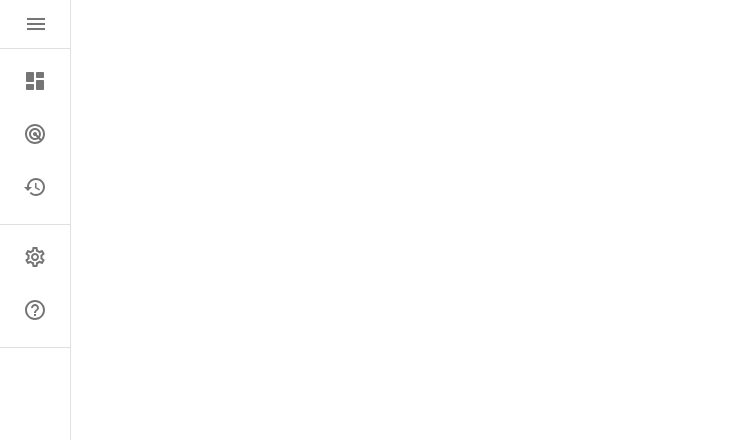
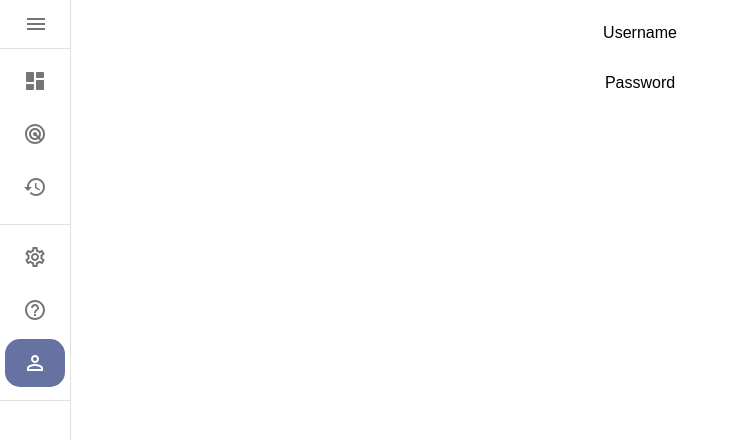
Before and after one commit to stanleyavril123/sectool, a React (Create React App) app in the folder client/: page /User in a window 1280 px wide. Before the commit this address had no page. Shown: the top 440 px of the page, without its empty margins (0-740 px from the left). Built offline with nearby package versions, Linux system fonts and the light colour scheme.

Commit message:
Started the login page with some ideas

```diff
--- a/client/src/App.tsx
+++ b/client/src/App.tsx
@@ -3,6 +3,7 @@ import { BrowserRouter, Routes, Route } from "react-router-dom";
 import Dashboard from "./pages/Dashboard";
 import Scan from "./pages/ScanPage";
 import Sidebar from "./components/sidebar/Sidebar";
+import User from "./pages/User";
 
 const App: React.FC = () => {
   return (
@@ -12,6 +13,7 @@ const App: React.FC = () => {
         <Route path="/" element={<Dashboard />} />
         <Route path="/Dashboard" element={<Dashboard />} />
         <Route path="/Scan" element={<Scan />} />
+        <Route path="/User" element={<User />} />
       </Routes>
     </BrowserRouter>
   );
--- a/client/src/components/sidebar/SidebarButtons.tsx
+++ b/client/src/components/sidebar/SidebarButtons.tsx
@@ -15,6 +15,7 @@ import MenuIcon from "@mui/icons-material/Menu";
 import HistoryIcon from "@mui/icons-material/History";
 import HelpOutlineOutlinedIcon from "@mui/icons-material/HelpOutlineOutlined";
 import DashboardRoundedIcon from "@mui/icons-material/DashboardRounded";
+import PermIdentityOutlinedIcon from '@mui/icons-material/PermIdentityOutlined';
 import "./SidebarButtons.css";
 
 interface SidebarButtonsProps {
@@ -42,6 +43,7 @@ const SidebarButtons: React.FC<SidebarButtonsProps> = ({
       buttons: [
         { text: "Settings", path: "/Settings", icon: SettingsOutlinedIcon },
         { text: "Help", path: "/Help", icon: HelpOutlineOutlinedIcon },
+        { text: "User", path: "/User", icon: PermIdentityOutlinedIcon},
       ],
     },
   ];
--- /dev/null
+++ b/client/src/pages/User.css
@@ -0,0 +1,6 @@
+#login {
+    display: flex;
+    justify-content: center;
+    align-items: center;
+    flex-direction: column;
+}
--- /dev/null
+++ b/client/src/pages/User.tsx
@@ -0,0 +1,27 @@
+import './User.css'
+
+function isAuthenticated() {
+    localStorage.setItem("Auth", "1234");
+    const authToken = localStorage.getItem("Auth");
+    console.log(authToken);
+
+    return authToken;
+}
+
+
+function User() {
+
+    if (isAuthenticated()) {
+        return <div id="login">
+            <p>Username</p>
+            <p>Password</p>
+        </div>
+    }
+    else {
+        return <div id="login">
+        <p>GET OUTTTTT</p>
+    </div>
+    }
+}
+
+export default User
```
Also changed, not shown: 1 other file (tests, documents, lock files or other folders).
